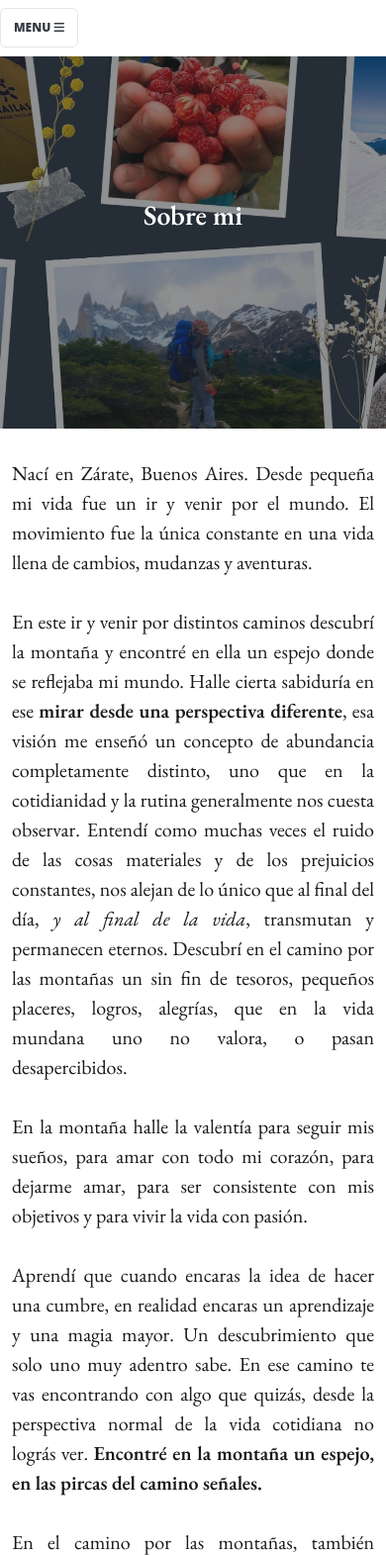
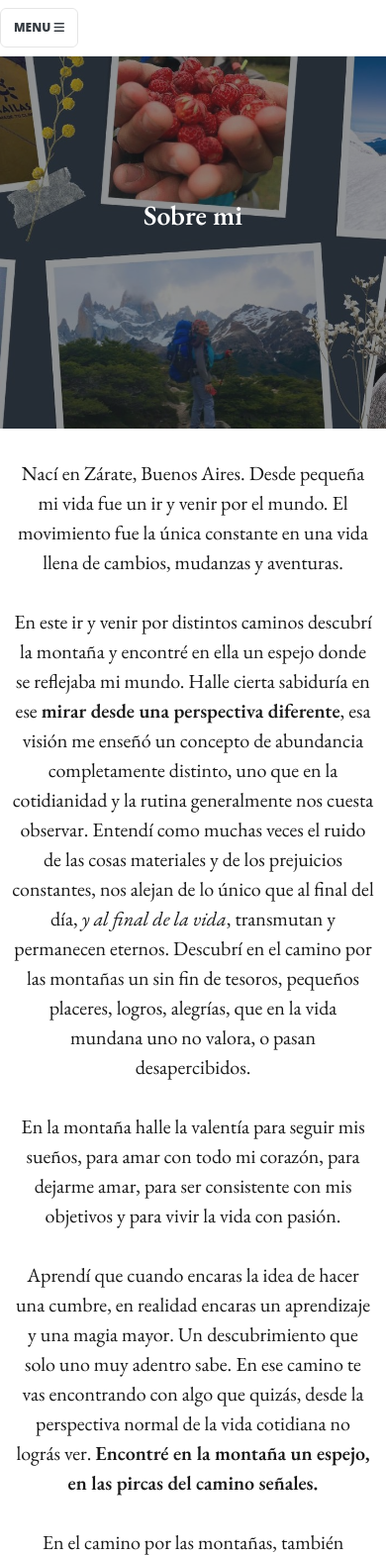
Before and after one commit to NMS47/Blog-Dani, a Flask app: page /about in a window 390 px wide. Shown: the top 1571 px of the page at 99% size. Run offline with Flask 2, Linux system fonts and the light colour scheme; some libraries are stand-ins or nearby versions.

Commit message:
Fixing size images in the content post

```diff
--- a/static/css/clean-blog.css
+++ b/static/css/clean-blog.css
@@ -547,6 +547,14 @@ footer .copyright {
   font-size: 16px;
   padding: 25px 35px;
 }
+@media only screen and (max-width: 700px) {
+  body {
+    text-align: center;
+  }
+  img {
+    width: -webkit-fill-available !important;
+  }
+}
 
 @supports (-webkit-touch-callout: none) {
     header.masthead, section.masthead {
```
